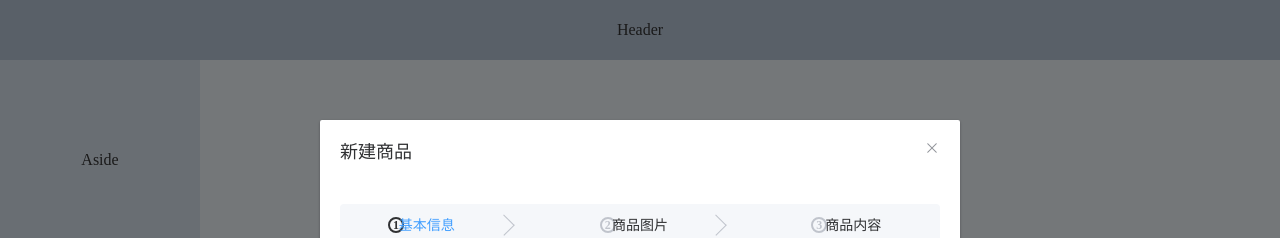
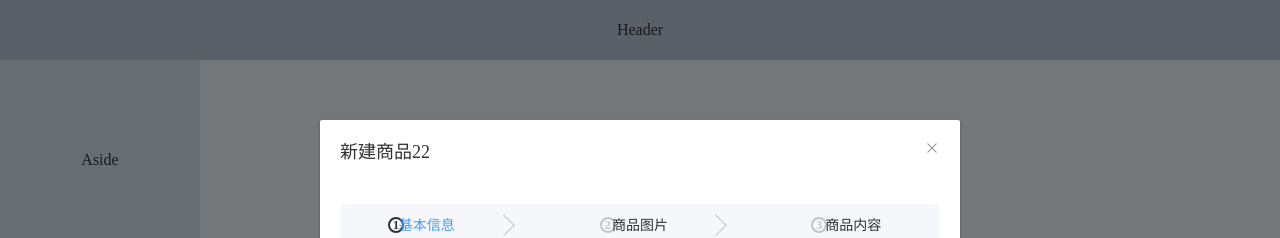
Before and after one commit to zhuhuizhen/labsystem, a Vue app: page / in a window 1280 px wide. Both pictures are taken after a click on the button "新建". Shown: the top 238 px of the page. Built offline with nearby package versions, Linux system fonts and the light colour scheme.

Commit message:
howchangesxiugai

```diff
--- a/src/components/Index.vue
+++ b/src/components/Index.vue
@@ -27,7 +27,7 @@
   </el-container>
 
   // 对话框
-  <el-dialog title="新建商品" :visible.sync="dialogFormVisible">
+  <el-dialog title="新建商品22" :visible.sync="dialogFormVisible">
     <!-- 步骤条 -->
 <el-steps :active="stepactive" simple>
   <el-step title="" icon="" >
```
